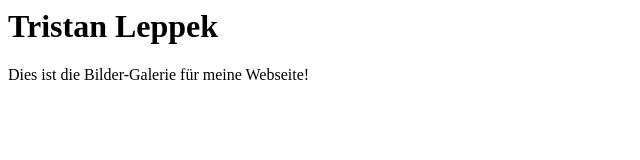
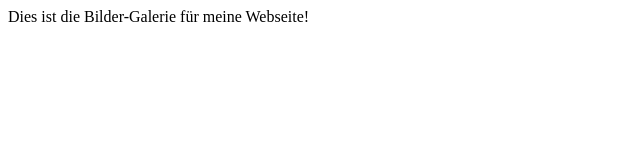
Before and after one commit to tristanleppek/web, a plain HTML site: page images/index.html in a window 1280 px wide. Shown: the whole page, without its empty margins (0-640 px from the left). Drawn offline with Linux system fonts and the light colour scheme.

Commit message:
Update index.html

```diff
--- a/images/index.html
+++ b/images/index.html
@@ -1,2 +1,2 @@
-<h1>Tristan Leppek</h1>
+
 <p>Dies ist die Bilder-Galerie für meine Webseite!</p>
```
